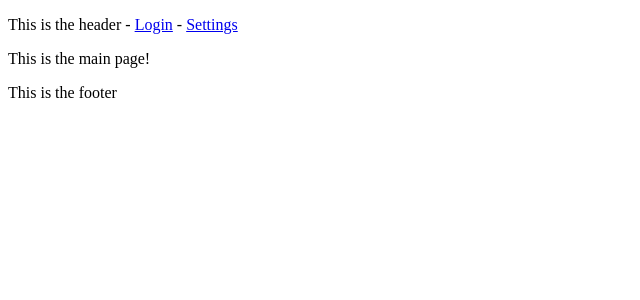
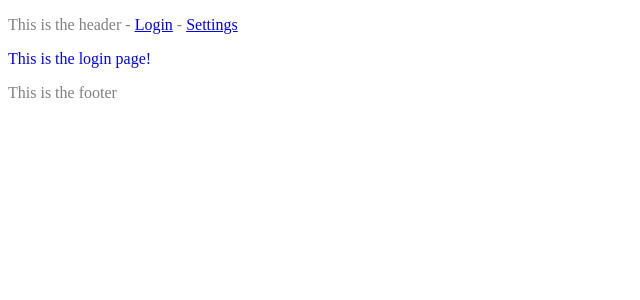
Before and after one commit to maggieliuzzi/web_development, a React (Create React App) app: page /login in a window 1280 px wide. Shown: the top 300 px of the page, without its empty margins (0-640 px from the left). Built offline with nearby package versions, Linux system fonts and the light colour scheme.

Commit message:
Reintroduced site.css

```diff
--- a/src/App.js
+++ b/src/App.js
@@ -2,6 +2,8 @@ import React, { Component } from 'react';
 
 import Header from './Header';
 import Footer from './Footer';
+
+import './site.css';
 
 export default class App extends Component {
   render() {
--- a/src/index.js
+++ b/src/index.js
@@ -1,6 +1,6 @@
 import React from 'react';
 import ReactDOM from 'react-dom';
-import { Router, hashHistory as history } from 'react-router';
+import { Router, browserHistory as history } from 'react-router';
 import routes from './routes';
 
 ReactDOM.render(
--- /dev/null
+++ b/src/site.css
@@ -0,0 +1,19 @@
+.site-header {
+	color: gray;
+}
+
+.site-footer {
+	color: gray;
+}
+
+.page-main {
+	color: red;
+}
+
+.page-login {
+	color: blue;
+}
+
+.page-settings {
+	color: green;
+}
```
Also changed, not shown: 1 other file (tests, documents, lock files or other folders).
